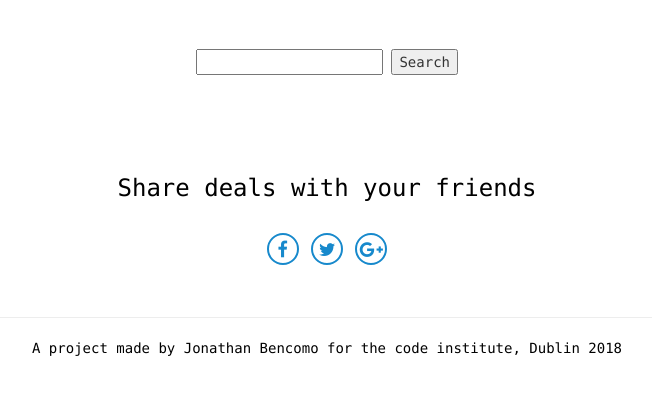
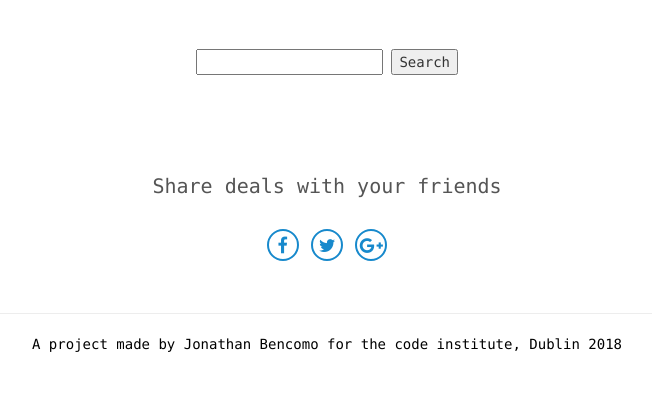
Before and after one commit to Bencomo/irishdeals, a Django app: page / in a window 1280 px wide. Shown: the part 51-446 px from the top of the page, without its empty margins (313-965 px from the left). Run offline with Django 3.2, Linux system fonts and the light colour scheme; data that the repository does not hold is empty; some libraries are stand-ins or nearby versions.

Commit message:
stlying fonts, headers

```diff
--- a/products/templates/products.html
+++ b/products/templates/products.html
@@ -8,7 +8,7 @@
         <div class="panel-body">
             <div class="product" style="background-image: url('{{ MEDIA_URL }}{{ product.image }}')"></div>
 
-            <h3 style="font-family:Consolas;">{{ product.name }}</h3>
+            <h3 style="font-family:Consolas;font-size:20px;color:#555555" >{{ product.name }}</h3>
             <p class="product-description">{{ product.description }}</p>
             <p>{{ product.price }}</p>
 
--- a/templates/base.html
+++ b/templates/base.html
@@ -71,7 +71,7 @@
     <section class="social-form">
         <div class="container follow-us-container">
             <div class="text-center follow-us">
-                <h3 style="font-family:Consolas;">Share deals with your friends</h3>
+                <h3 style="font-family:Consolas;font-size:20px;color:#555555">Share deals with your friends</h3>
             </div>
             <br />
             <div class="text-center">
```
